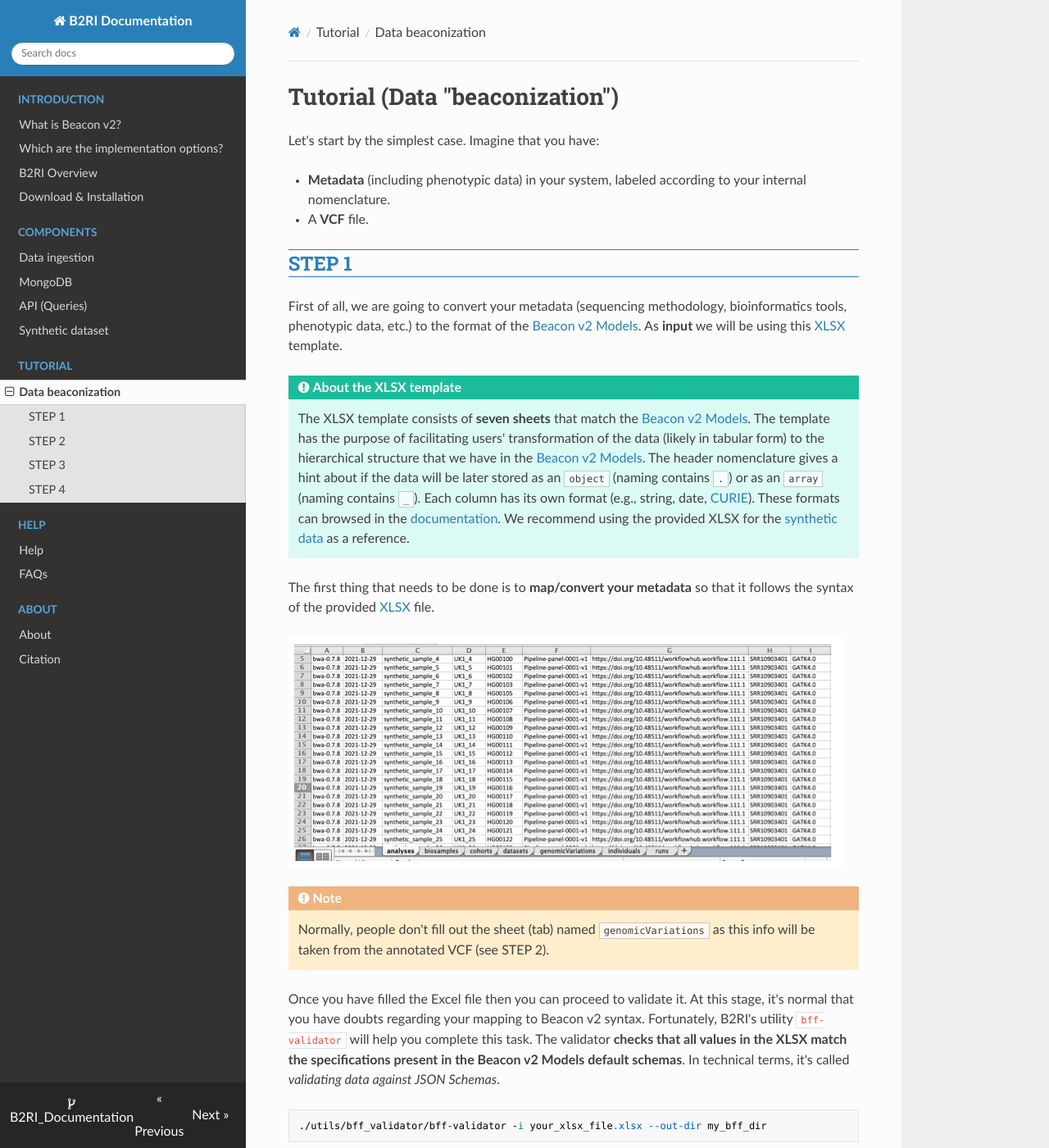
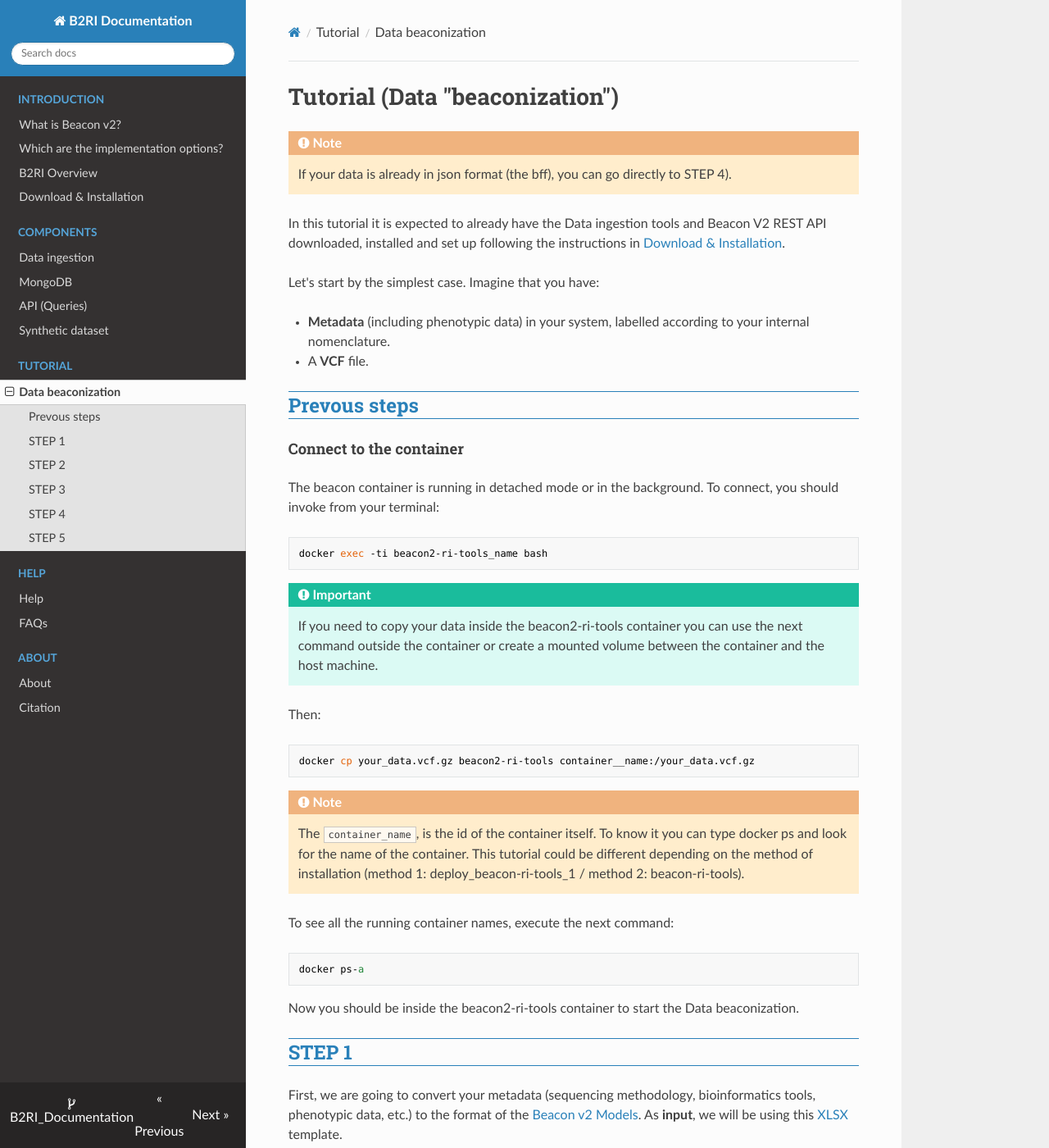
Before and after one commit to ga4gh-beacon/B2RI_Documentation, an MkDocs documentation site: the page built from docs/tutorial-data-beaconization.md, in a window 1280 px wide and 1400 px high. Shown: the whole window at 82% size. Built offline with MkDocs 1.6.1, drawn with Linux system fonts in a browser that asks for light colours; nearby versions of some CDN libraries; some of the changed text lies outside the part shown.

Commit message:
data beaconization updates

````diff
--- a/docs/tutorial-data-beaconization.md
+++ b/docs/tutorial-data-beaconization.md
@@ -1,13 +1,43 @@
 # Tutorial (Data "beaconization")
+
+!!! Warning "Note"
+    If your data is already in json format (the bff), you can go directly to STEP 4).
+
+In this tutorial it is expected to already have the Data ingestion tools and Beacon V2 REST API downloaded, installed and set up following the instructions in [Download & Installation](https://b2ri-documentation.readthedocs.io/en/latest/download-and-installation/).
 
 Let's start by the simplest case. Imagine that you have:
 
-  * **Metadata** (including phenotypic data) in your system, labeled according to your internal nomenclature.
+  * **Metadata** (including phenotypic data) in your system, labelled according to your internal nomenclature.
   *  A **VCF** file.
+
+## Prevous steps
+
+#### Connect to the container
+
+The beacon container is running in detached mode or in the background. To connect, you should invoke from your terminal:
+
+    docker exec -ti beacon2-ri-tools_name bash
+
+!!! Important
+    If you need to copy your data inside the beacon2-ri-tools container you can use the next command outside the container or create a mounted volume between the container and the host machine.
+
+Then:
+
+    docker cp your_data.vcf.gz beacon2-ri-tools container__name:/your_data.vcf.gz
+
+!!! Warning "Note"
+    The `container_name`, is the id of the container itself. To know it you can type docker ps and look for the name of the container. This tutorial could be different depending on the method of installation (method 1: deploy_beacon-ri-tools_1 / method 2: beacon-ri-tools).
+
+To see all the running container names, execute the next command:
+
+    docker ps-a
+
+Now you should be inside the beacon2-ri-tools container to start the Data beaconization.
+
 
 ## STEP 1
 
-First of all, we are going to convert your metadata (sequencing methodology, bioinformatics tools, phenotypic data, etc.) to the format of the [Beacon v2 Models](http://docs.genomebeacons.org/schemas-md/analyses_defaultSchema). As **input** we will be using this [XLSX](https://github.com/EGA-archive/beacon2-ri-tools/blob/main/utils/bff_validator/Beacon-v2-Models_template.xlsx) template.
+First, we are going to convert your metadata (sequencing methodology, bioinformatics tools, phenotypic data, etc.) to the format of the [Beacon v2 Models](http://docs.genomebeacons.org/schemas-md/analyses_defaultSchema). As **input**, we will be using this [XLSX](https://github.com/EGA-archive/beacon2-ri-tools/blob/main/utils/bff_validator/Beacon-v2-Models_template.xlsx) template.
 
 !!! Important "About the XLSX template"
     The XLSX template consists of **seven sheets** that match the [Beacon v2 Models](http://docs.genomebeacons.org/).
@@ -55,7 +85,10 @@ The VCF file has to be gzipped (or bgzipped). What we are going to do it's to an
 
 Here we are using `beacon` script in mode ***vcf***. This mode is one of the three available [vcf|mongodb|full].
 
-The parameters file is needed if you want to change the default values. Note that you must provide the **reference genome** (unless you're using `hg19` which is the default one) that was used to create your VCF. See all the script options [here](https://github.com/EGA-archive/beacon2-ri-tools#how-to-run-beacon).
+The parameters file is optional if you want to use the default value (hg19) but it is needed if you want to change them. Note that you must provide the **reference genome** (unless you're using `hg19` which is the default one) that was used to create your VCF. See all the script options [here](https://github.com/EGA-archive/beacon2-ri-tools#how-to-run-beacon).
+
+The `param_file` should look something like this:
+genome:hs37d5g
 
 !!! Important
     **Note about timing**: We made the script _as fast as we possibly could_ with a scripting language. In this regard, the processing time scales linearly with the #variants, but it's also affected by the #samples. For instance, 1M variants with 2,500 samples will take around ~20-25 min.
@@ -96,11 +129,21 @@ bff:
   genomicVariationsVcf: beacon_XXXXXXX/vcf/genomicVariationsVcf.json.gz
 ```
 
-Finally you execute this command
+Finally, you execute this command
 
     ./beacon mongodb -p param_file
          |      |      |
          exe    mode   paramaters file.
+
+An alternative to using `mongodb`, in case you already have it installed, is using `mongoimport`, which does not need a parameters file and uses the following commands:
+
+    mongoimport --jsonArray --uri "mongodb://root:example@127.0.0.1:27017/beacon?authSource=admin" --file analyses.json --collection analyses
+    mongoimport --jsonArray --uri "mongodb://root:example@127.0.0.1:27017/beacon?authSource=admin" --file biosamples.json --collection biosamples
+    mongoimport --jsonArray --uri "mongodb://root:example@127.0.0.1:27017/beacon?authSource=admin" --file cohorts.json --collection cohorts
+    mongoimport --jsonArray --uri "mongodb://root:example@127.0.0.1:27017/beacon?authSource=admin" --file datasets.json --collection datasets
+    mongoimport --jsonArray --uri "mongodb://root:example@127.0.0.1:27017/beacon?authSource=admin" --file individuals.json --collection individuals
+    mongoimport --jsonArray --uri "mongodb://root:example@127.0.0.1:27017/beacon?authSource=admin" --file runs.json --collection runs
+    mongoimport --jsonArray --uri "mongodb://root:example@127.0.0.1:27017/beacon?authSource=admin" --file genomicVariationsVcf.json --collection genomicVariations
 
 If everything goes well, all your data should be loaded into an instance of MongoDB.
 
@@ -109,8 +152,30 @@ If everything goes well, all your data should be loaded into an instance of Mong
 
 Congratulations! You can now go to the STEP 4.
 
+!!! Warning "Note"
+    To exit this container you just need to type "exit".
 
 ## STEP 4
+
+You can create the necessary indexes running the following Python script:
+
+    docker exec beacon python beacon/reindex.py
+
+#### Fetch the ontologies and extract the filtering terms
+
+This step consists of analyzing all the collections of the Mongo database for first extracting the ontology OBO files and then filling the filtering terms endpoint with the information of the data loaded in the database.
+
+You can automatically fetch the ontologies and extract the filtering terms running the following script:
+
+    docker exec beacon python beacon/db/extract_filtering_terms.py
+
+#### Get descendant and semantic similarity terms
+
+If you have the ontologies loaded and the filtering terms extracted, you can automatically get their descendant and semantic similarity terms running the following script:
+
+    docker exec beacon python beacon/db/get_descendants.py
+
+## STEP 5
 
 Start making queries with the [API](./api.md).
 
````
Also changed, not shown: other parts of docs/tutorial-data-beaconization.md (+1 -1 lines).
